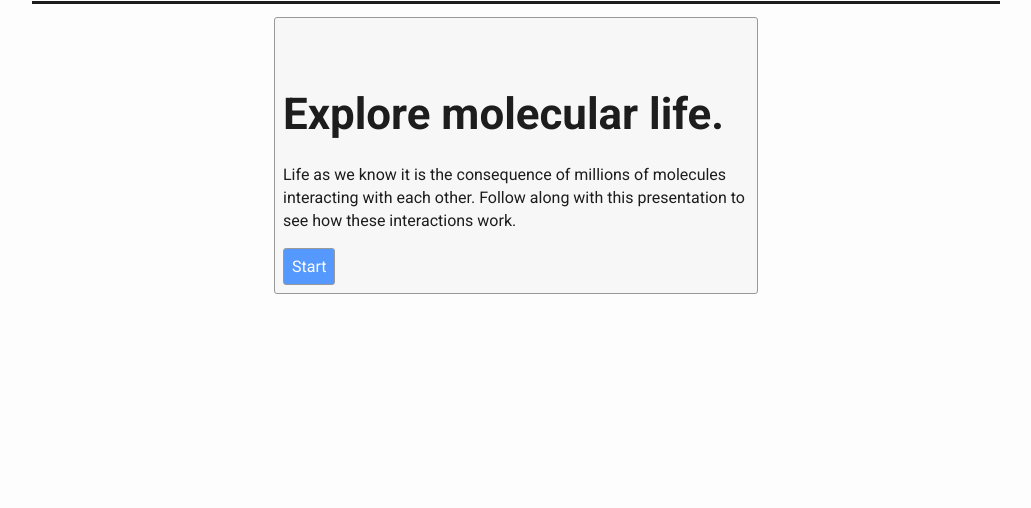
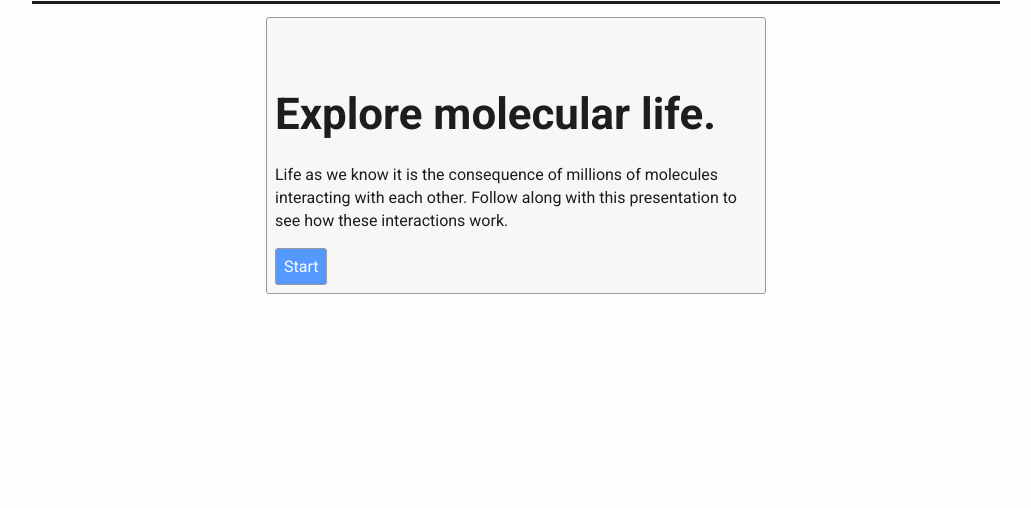
Before and after one commit to tayste5000/structuresfyi, a Python web app: template templates/intro/proteins.twig.html in a window 1280 px wide. Shown: the part 111-619 px from the top of the page, without its empty margins (124-1155 px from the left). Run offline with Jinja, Linux system fonts and the light colour scheme; the template is opened without the code that fills it, so the values that code supplies are empty.

Commit message:
cleaning up view

```diff
--- a/public/css/style.css
+++ b/public/css/style.css
@@ -387,3 +387,8 @@ a {
     #dialogue {
       width: 50%;
       margin-left: 25%; } }
+
+.protein-view {
+  position: relative;
+  margin-left: -1em;
+  margin-right: -1em; }
--- a/styles/style.scss
+++ b/styles/style.scss
@@ -271,3 +271,9 @@ a{
 		margin-left: 25%;
 	}
 }
+
+.protein-view{
+	position:relative;
+	margin-left:-1em;
+	margin-right:-1em;
+}
--- a/templates/intro/proteins.twig.html
+++ b/templates/intro/proteins.twig.html
@@ -6,7 +6,7 @@
 
 {% block main %}
 
-<div style="position:relative;">
+<div class="protein-view">
 	<div id="dialogue">
 	  <h2>Explore molecular life.</h2>
 	  <p>Life as we know it is the consequence of millions of molecules interacting with each other.
```
